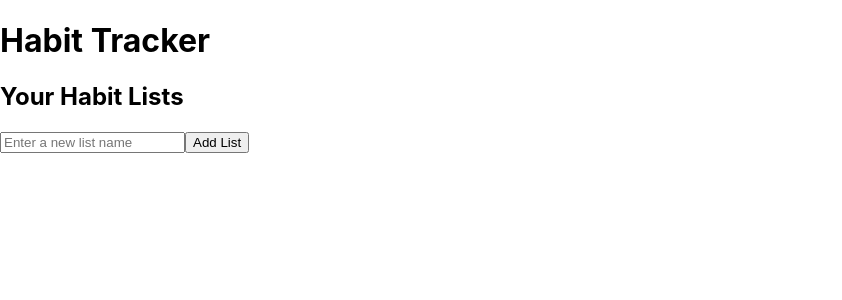
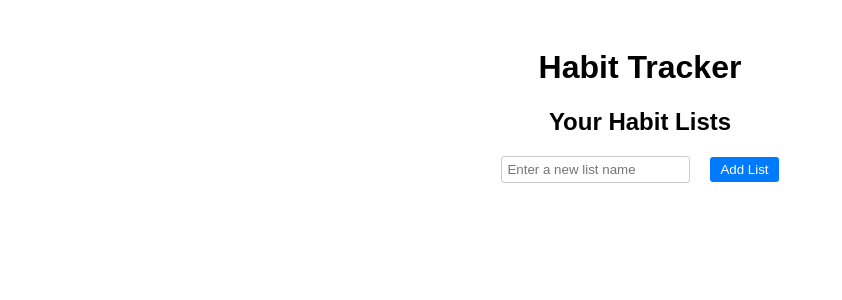
Before and after one commit to maeBoittiaux/sticky-note, a React (Create React App) app: page / in a window 1280 px wide. Shown: the top 300 px of the page, without its empty margins (0-842 px from the left). Built offline with nearby package versions, Linux system fonts and the light colour scheme; the HTML template or start-up script is replaced by a standard one.

Commit message:
styles (index.css) : display each list in its own container

```diff
--- a/src/index.css
+++ b/src/index.css
@@ -1,13 +1,53 @@
-body {
-  margin: 0;
-  font-family: -apple-system, BlinkMacSystemFont, 'Segoe UI', 'Roboto', 'Oxygen',
-    'Ubuntu', 'Cantarell', 'Fira Sans', 'Droid Sans', 'Helvetica Neue',
-    sans-serif;
-  -webkit-font-smoothing: antialiased;
-  -moz-osx-font-smoothing: grayscale;
+.App {
+  font-family: Arial, sans-serif;
+  text-align: center;
+  padding: 20px;
 }
 
-code {
-  font-family: source-code-pro, Menlo, Monaco, Consolas, 'Courier New',
-    monospace;
+ul {
+  list-style-type: none;
+  padding: 0;
 }
+
+.list-container {
+  border: 1px solid #ccc;
+  padding: 15px;
+  margin: 15px 0;
+  border-radius: 5px;
+  background-color: #f9f9f9;
+}
+
+.list-container h3 {
+  margin-top: 0;
+}
+
+.list-container ul {
+  margin-top: 10px;
+}
+
+li {
+  padding: 5px;
+  background-color: #e0e0e0;
+  margin: 5px 0;
+}
+
+button {
+  padding: 5px 10px;
+  margin-left: 10px;
+  cursor: pointer;
+  background-color: #007bff;
+  color: #fff;
+  border: none;
+  border-radius: 3px;
+}
+
+button:hover {
+  background-color: #0056b3;
+}
+
+input {
+  padding: 5px;
+  margin-right: 10px;
+  border: 1px solid #ccc;
+  border-radius: 3px;
+}
```
